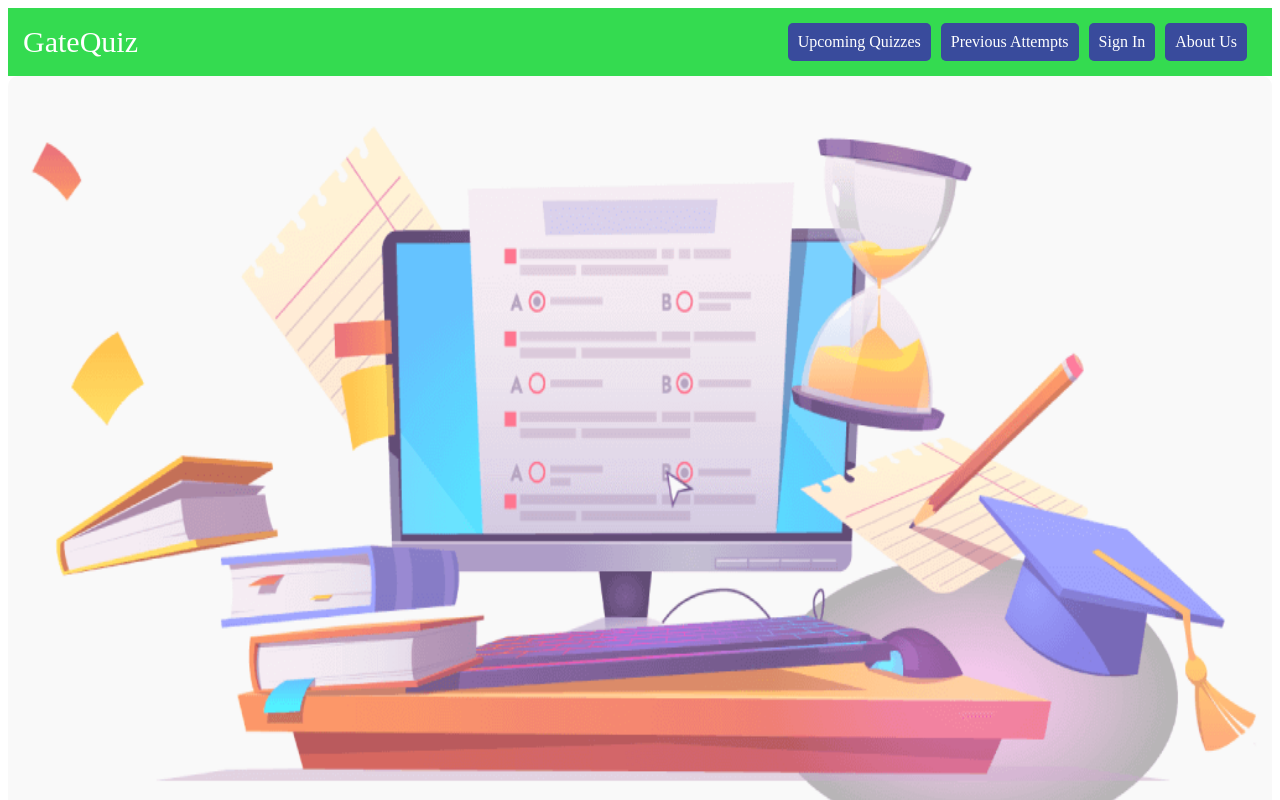
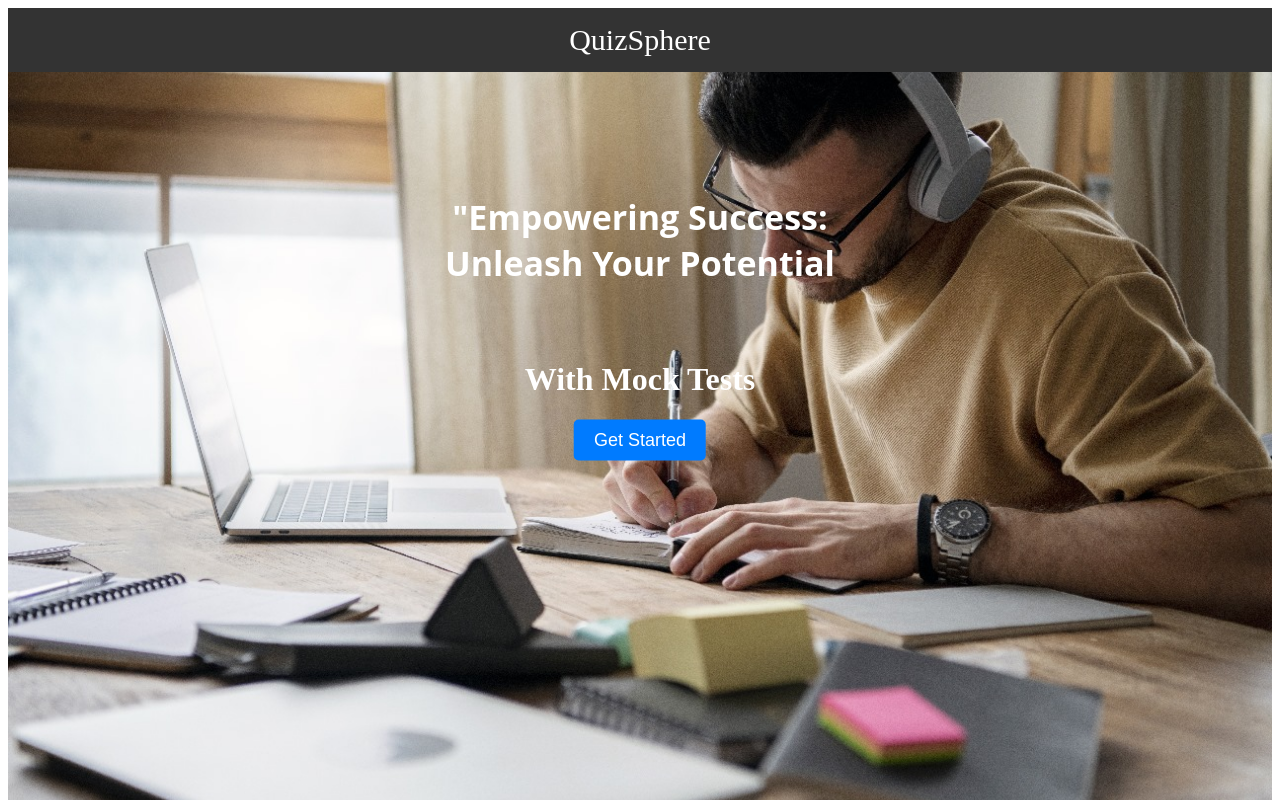
Before and after one commit to Trrteam24a/Frontend-vue-Backend-app, a Vue app: page / in a window 1280 px wide. Shown: the top 800 px of the page. Built offline with nearby package versions, Linux system fonts and the light colour scheme; no server answers.

Commit message:
applied changes for landing page added by vidya and om

```diff
--- a/src/App.vue
+++ b/src/App.vue
@@ -23,6 +23,7 @@ onMounted(() => {
 <template>
       <nav>
         <RouterLink to="/"></RouterLink>
+        <RouterLink to="/home"></RouterLink>
         <RouterLink to="/sign-in"></RouterLink>
         <RouterLink to="/feed"></RouterLink>
       </nav>
--- a/src/router/index.js
+++ b/src/router/index.js
@@ -3,7 +3,8 @@ import { createRouter, createWebHistory } from 'vue-router'
 const router = createRouter({
   history: createWebHistory(import.meta.env.BASE_URL),
   routes: [
-    {path: '/', component: () => import("../views/Home.vue")},
+    {path: '/', component: () => import("../views/Land.vue")},
+    {path: '/home', component: () => import("../views/Home.vue")},
     {path: '/sign-in', component: () => import("../views/Sign.vue")},
     {path: '/feed', component: () => import("../views/Feed.vue")},
   ],
--- a/src/views/Home.vue
+++ b/src/views/Home.vue
@@ -1,7 +1,7 @@
 <template>
     <div class="home-container">
       <nav class="navbar">
-        <div class="brand">GateQuiz</div>
+        <div class="brand">QuizSphere Student's Dashboard</div>
         <div class="nav-links">
 
         <router-link to="/upcoming-quizzes" class="nav-link">Upcoming Quizzes</router-link>
@@ -49,7 +49,7 @@
   const logout = async () => {
     try {
       await signOut(auth);
-      router.push('/');
+      router.push('/home');
     } catch (error) {
       console.error(error);
     }
--- /dev/null
+++ b/src/views/Land.vue
@@ -0,0 +1,131 @@
+<template>
+    <div>
+      <header class="header">
+        <div class="logo">QuizSphere</div>
+      </header>
+      <div class="your-component">
+        <div class="text-overlay">
+          <h1>"Empowering Success:<br><h1>Unleash Your Potential<br></h1></h1>
+        </div>
+        <div class="text-overlay-2">
+          <h1>With Mock Tests<br></h1>
+
+          <!-- Button to show student and teacher selection -->
+          <button class="get-started-btn" @click="showRoleButtons">Get Started</button>
+
+          <!-- Buttons for student and teacher selection (Initially hidden) -->
+          <div v-if="showButtons" class="selection-buttons">
+            <router-link to="/home" class="role-btn">Student</router-link>
+            <router-link to="/teacher" class="role-btn">Teacher</router-link>
+          </div>
+        </div>
+      </div>
+      <div class="features">
+        <h1>Why Choose QuizSphere ?<br></h1>
+      </div>
+    </div>
+  </template>
+
+  <script>
+  export default {
+    data() {
+      return {
+        showButtons: false
+      };
+    },
+    methods: {
+      showRoleButtons() {
+        this.showButtons = true;
+      }
+    }
+  }
+  </script>
+
+  <style scoped>
+  .header {
+    display: flex;
+    justify-content: center;
+    align-items: center;
+    padding: 15px;
+    background-color: #333;
+    color: white;
+  }
+
+  .logo {
+    font-size: 30px;
+  }
+
+  .your-component {
+    position: relative;
+    background-image: url('../assets/landing.jpg');
+    background-size: cover;
+    background-position: center;
+    height: 100vh;
+  }
+
+  .text-overlay {
+    position: fixed;
+    top: 30%;
+    left: 50%; /* Adjusted to move to the left side */
+    transform: translate(-50%, -50%);
+    text-align: center;
+    color: white;
+  }
+
+
+
+  .text-overlay-2 {
+    position: fixed;
+    top: 50%;
+    left: 50%; /* Adjusted to move to the left side */
+    transform: translate(-50%, -50%);
+    text-align: center;
+    color: white;
+  }
+
+  .text-overlay h1 {
+    font-size: 34px;
+    font-family: 'Open Sans', sans-serif;
+    margin: 0;
+  }
+
+  .features h1 {
+    font-weight: bold;
+    font-size: 40px;
+    font-family: 'Open Sans', sans-serif;
+    margin-top: 90px;
+    text-align: center;
+  }
+
+  .selection-buttons {
+    display: flex;
+    justify-content: center;
+    margin-top: 20px;
+  }
+
+  .role-btn {
+    padding: 10px 20px;
+    margin: 0 10px;
+    font-size: 18px;
+    border: none;
+    border-radius: 5px;
+    background-color: #007bff;
+    color: white;
+    cursor: pointer;
+  }
+
+  .role-btn:hover {
+    background-color:#007bff;
+  }
+
+  .get-started-btn {
+    padding: 10px 20px;
+    margin: 0 10px;
+    font-size: 18px;
+    border: none;
+    border-radius: 5px;
+    background-color:#007bff;
+    color: white;
+    cursor: pointer;
+  }
+  </style>
--- a/src/views/Sign.vue
+++ b/src/views/Sign.vue
@@ -20,7 +20,7 @@ const router = useRouter();
 const signInWithGoogle = async () => {
   try {
     const result = await signInWithPopup(getAuth(), new GoogleAuthProvider());
-    router.push("/");
+    router.push("/home");
   } catch (error) {
     console.error(error);
   }
```
